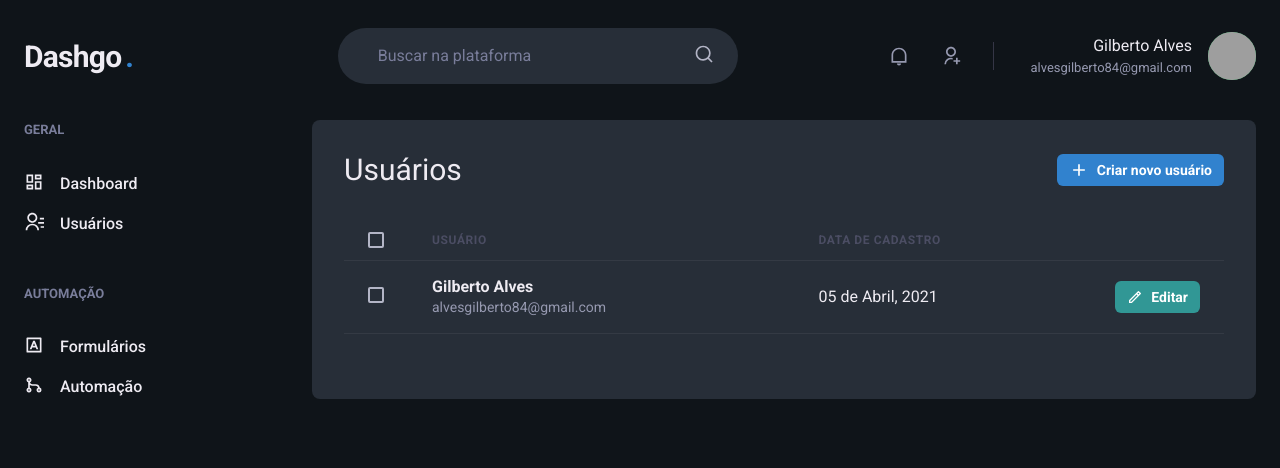
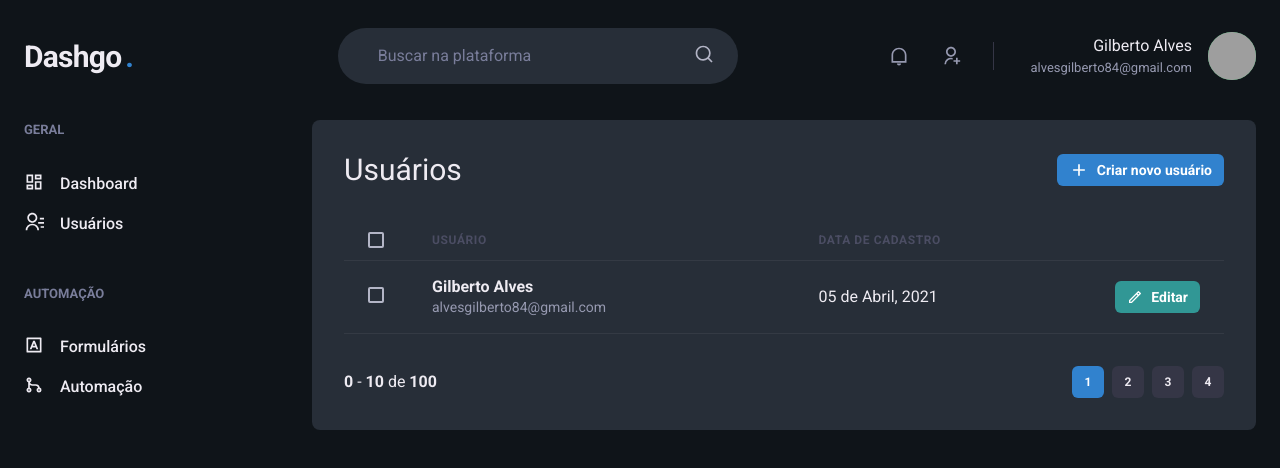
Before and after one commit to GilbertoASJ/Dash-go, a Next.js app: page /users in a window 1280 px wide. Shown: the top 468 px of the page. Built offline with nearby package versions, Linux system fonts and the light colour scheme; grey boxes are pictures that could not be loaded.

Commit message:
:sparkles: Updating file

```diff
--- a/src/pages/users/index.tsx
+++ b/src/pages/users/index.tsx
@@ -1,6 +1,7 @@
 import { Box, Text, Flex, Heading, Button, Icon, Table, Thead, Tbody, Tr, Td, Th, Checkbox } from '@chakra-ui/react'
 import { Header } from '../../components/Header'
 import { Sidebar } from '../../components/Sidebar'
+import { Pagination } from '../../components/Pagination'
 
 import { RiAddLine, RiPencilLine } from 'react-icons/ri'
 
@@ -66,6 +67,8 @@
 							</Tr>
 						</Tbody>
 					</Table>
+
+					<Pagination />
 				</Box>
 			</Flex>
 		</Box>
```
